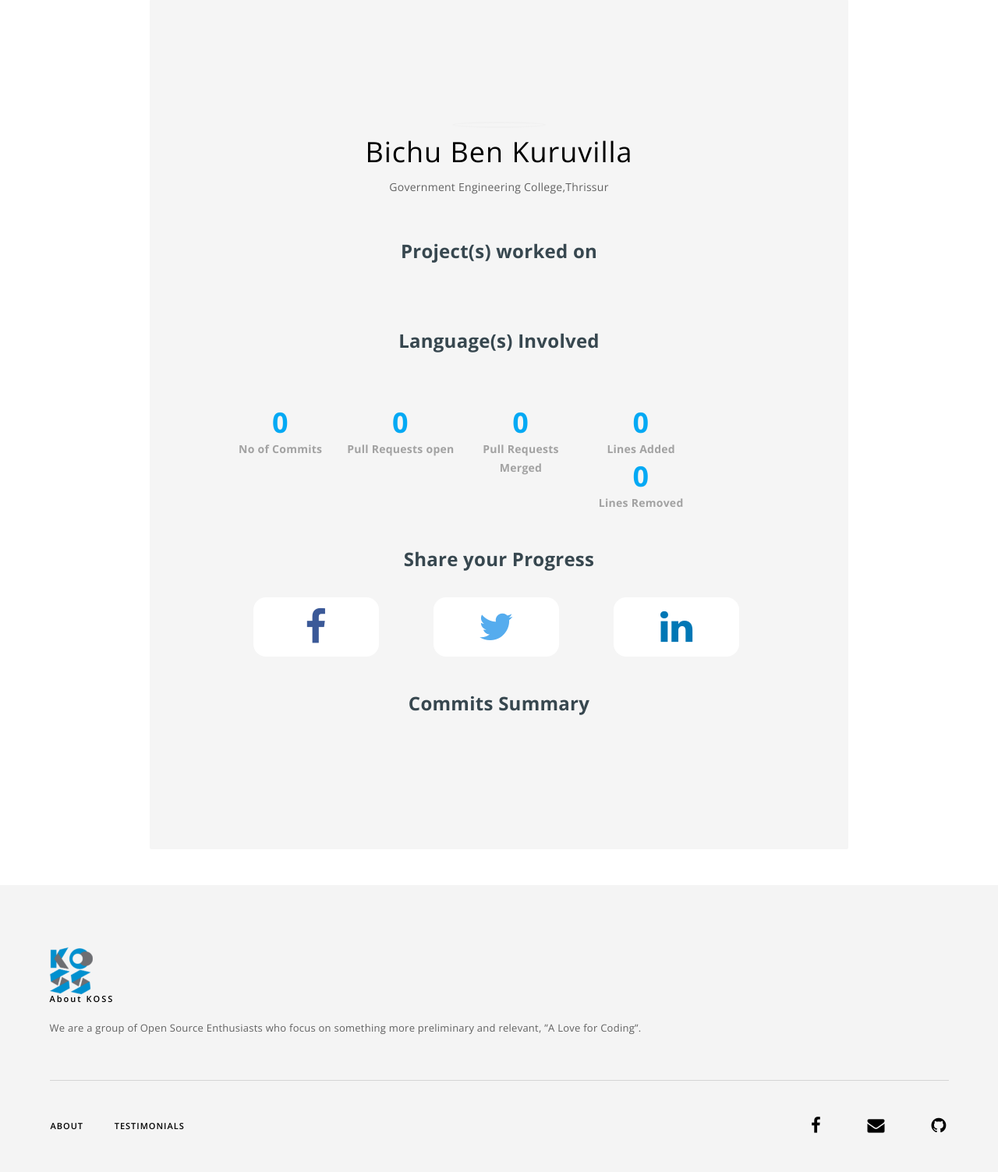
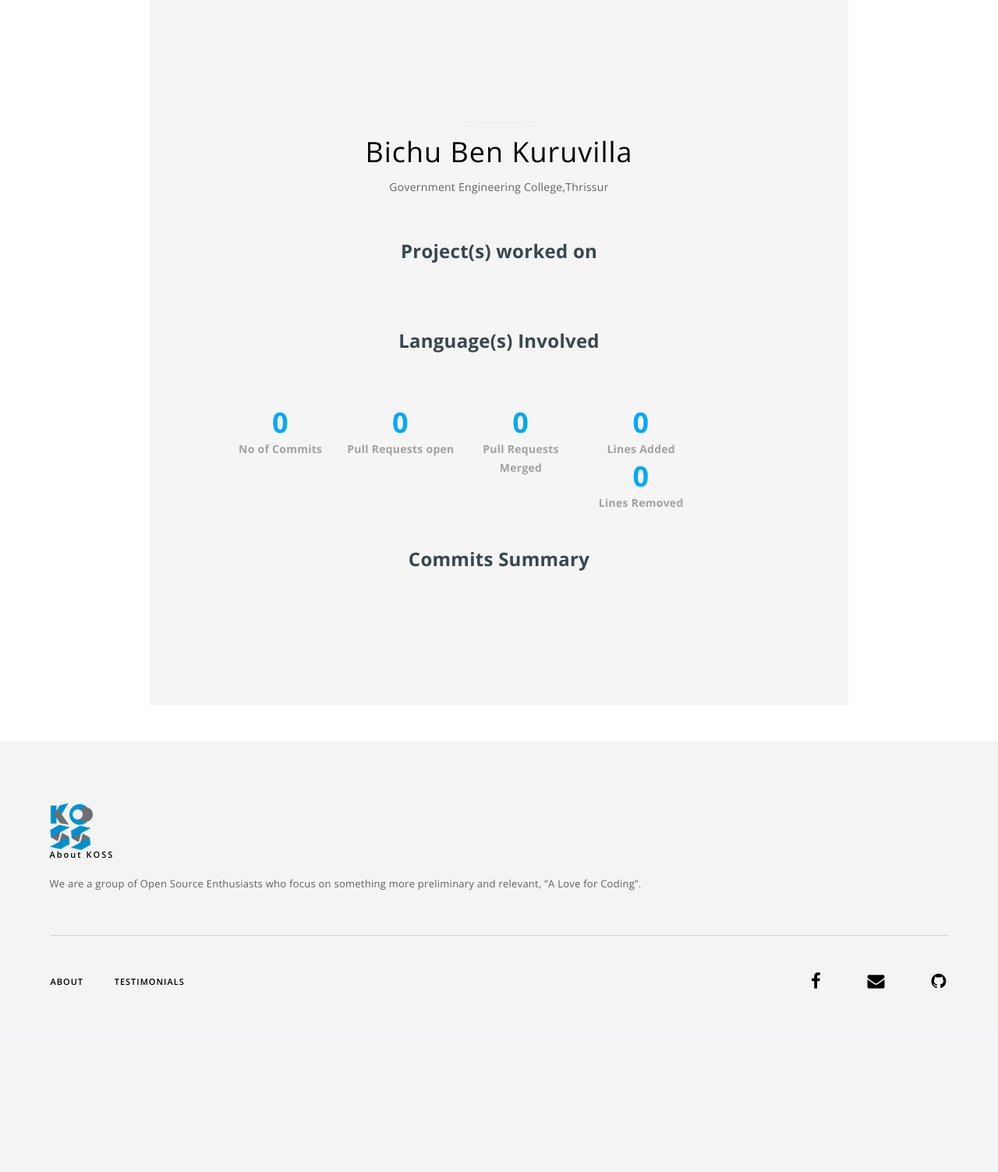
Before and after one commit to kossiitkgp/kwoc-2018, a Flask app: a page that uses templates/profile.html in a window 1280 px wide. Shown: the part 399-1902 px from the top of the page at 78% size. After the commit the page ends 1667 px from the top, so only its background shows below. Run offline with Flask 2, Linux system fonts and the light colour scheme; the visitor is signed in with stand-in values (Sample User, id 1); some libraries are stand-ins or nearby versions.

Commit message:
Remove share your progress from profile #173

```diff
--- a/templates/profile.html
+++ b/templates/profile.html
@@ -122,22 +122,6 @@
                     </div>
 
                     <div class="col2 first">
-                        <h2>Share your Progress</h2>
-                        <div class="grid clearfix">
-                            <a class='social-btn' href="https://www.facebook.com/sharer/sharer.php?u=https://kwoc.kossiitkgp.org/stats/{{ username }}" target= '_blank' style="cursor:pointer;">
-                                <i class="fa fa-facebook"></i>
-                            </a>
-                            <a class='social-btn' href="https://twitter.com/intent/tweet?text=Check out my progress at KWoC &url=https://kwoc.kossiitkgp.org/stats/{{ username }}" target= '_blank'>
-                                <i class="fa fa-twitter"></i>
-                            </a>
-                            <a class='social-btn' href="https://www.linkedin.com/shareArticle?url=https://kwoc.kossiitkgp.org/stats/{{ username }}" target= '_blank'>
-                                <i class="fa fa-linkedin"></i>
-                            </a>
-
-                        </div>
-                    </div>
-
-                    <div class="col2 first">
                         <h2>Commits Summary</h2>
                     </div>
                     <br>
```
